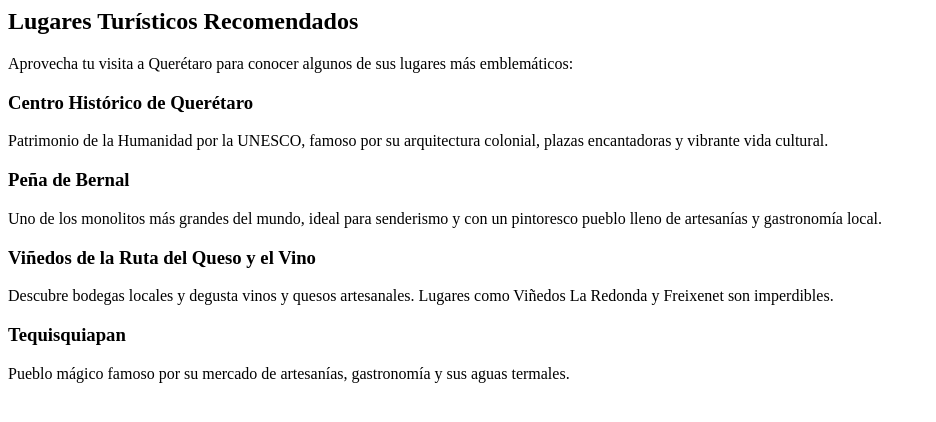
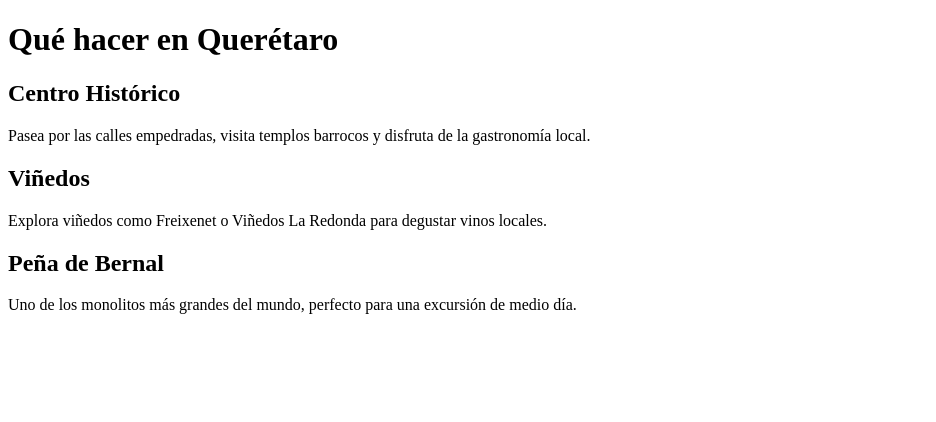
Before and after one commit to davidmoralesmolinero/invitacion-boda, a plain HTML site: page turismo.html in a window 1280 px wide. Shown: the whole page, without its empty margins (0-936 px from the left). Drawn offline with Linux system fonts and the light colour scheme.

Commit message:
Update turismo.html

```diff
--- a/turismo.html
+++ b/turismo.html
@@ -1,16 +1,25 @@
-<section>
-  <h2>Lugares Turísticos Recomendados</h2>
-  <p>Aprovecha tu visita a Querétaro para conocer algunos de sus lugares más emblemáticos:</p>
+<!DOCTYPE html>
+<html lang="es">
+<head>
+  <meta charset="UTF-8">
+  <meta name="viewport" content="width=device-width, initial-scale=1.0">
+  <title>Turismo - Jacqueline & David</title>
+  <link rel="stylesheet" href="estilos.css">
+</head>
+<body>
+  <header>
+    <h1>Qué hacer en Querétaro</h1>
+  </header>
 
-  <h3>Centro Histórico de Querétaro</h3>
-  <p>Patrimonio de la Humanidad por la UNESCO, famoso por su arquitectura colonial, plazas encantadoras y vibrante vida cultural.</p>
+  <main>
+    <h2>Centro Histórico</h2>
+    <p>Pasea por las calles empedradas, visita templos barrocos y disfruta de la gastronomía local.</p>
 
-  <h3>Peña de Bernal</h3>
-  <p>Uno de los monolitos más grandes del mundo, ideal para senderismo y con un pintoresco pueblo lleno de artesanías y gastronomía local.</p>
+    <h2>Viñedos</h2>
+    <p>Explora viñedos como Freixenet o Viñedos La Redonda para degustar vinos locales.</p>
 
-  <h3>Viñedos de la Ruta del Queso y el Vino</h3>
-  <p>Descubre bodegas locales y degusta vinos y quesos artesanales. Lugares como Viñedos La Redonda y Freixenet son imperdibles.</p>
-
-  <h3>Tequisquiapan</h3>
-  <p>Pueblo mágico famoso por su mercado de artesanías, gastronomía y sus aguas termales.</p>
-</section>
+    <h2>Peña de Bernal</h2>
+    <p>Uno de los monolitos más grandes del mundo, perfecto para una excursión de medio día.</p>
+  </main>
+</body>
+</html>
```
